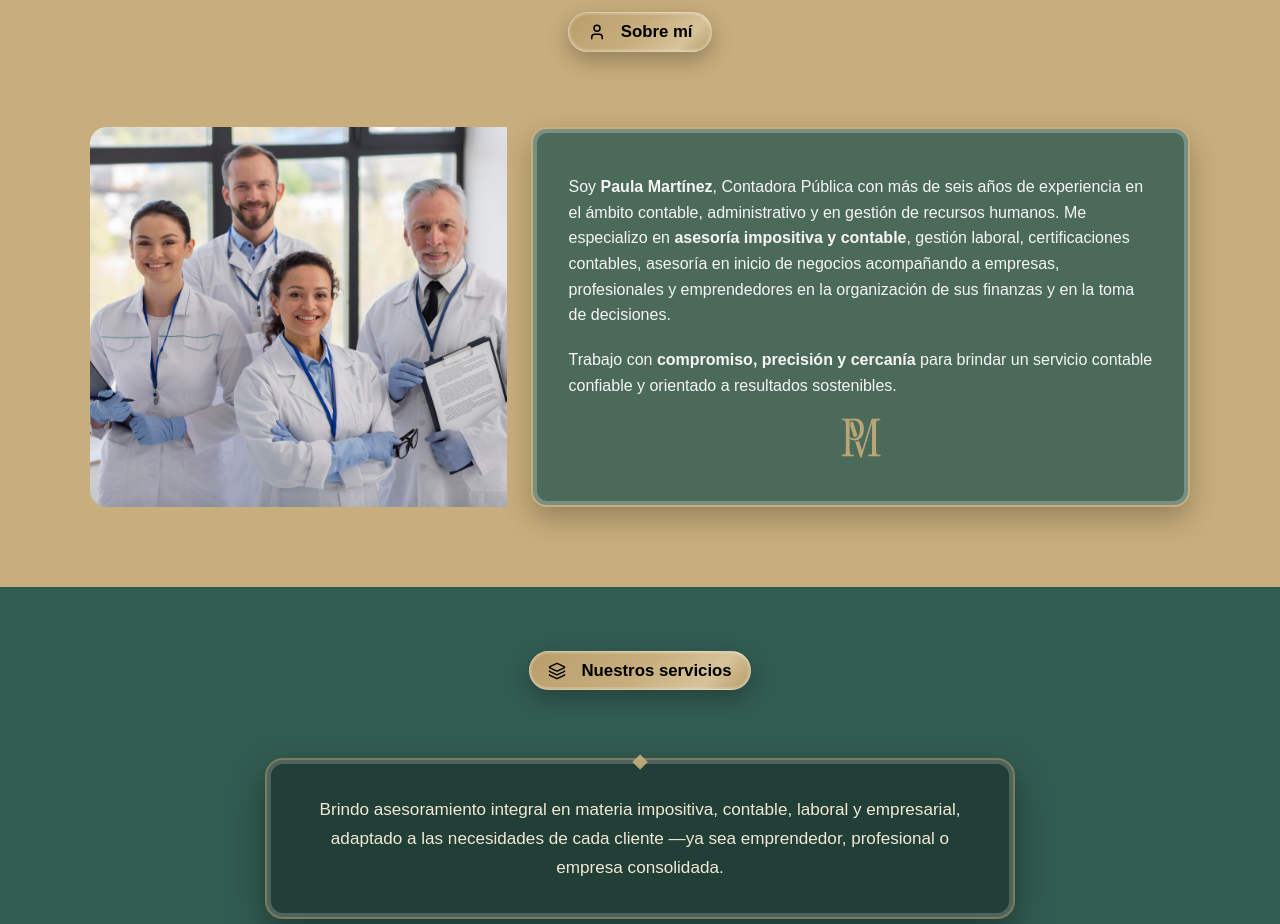
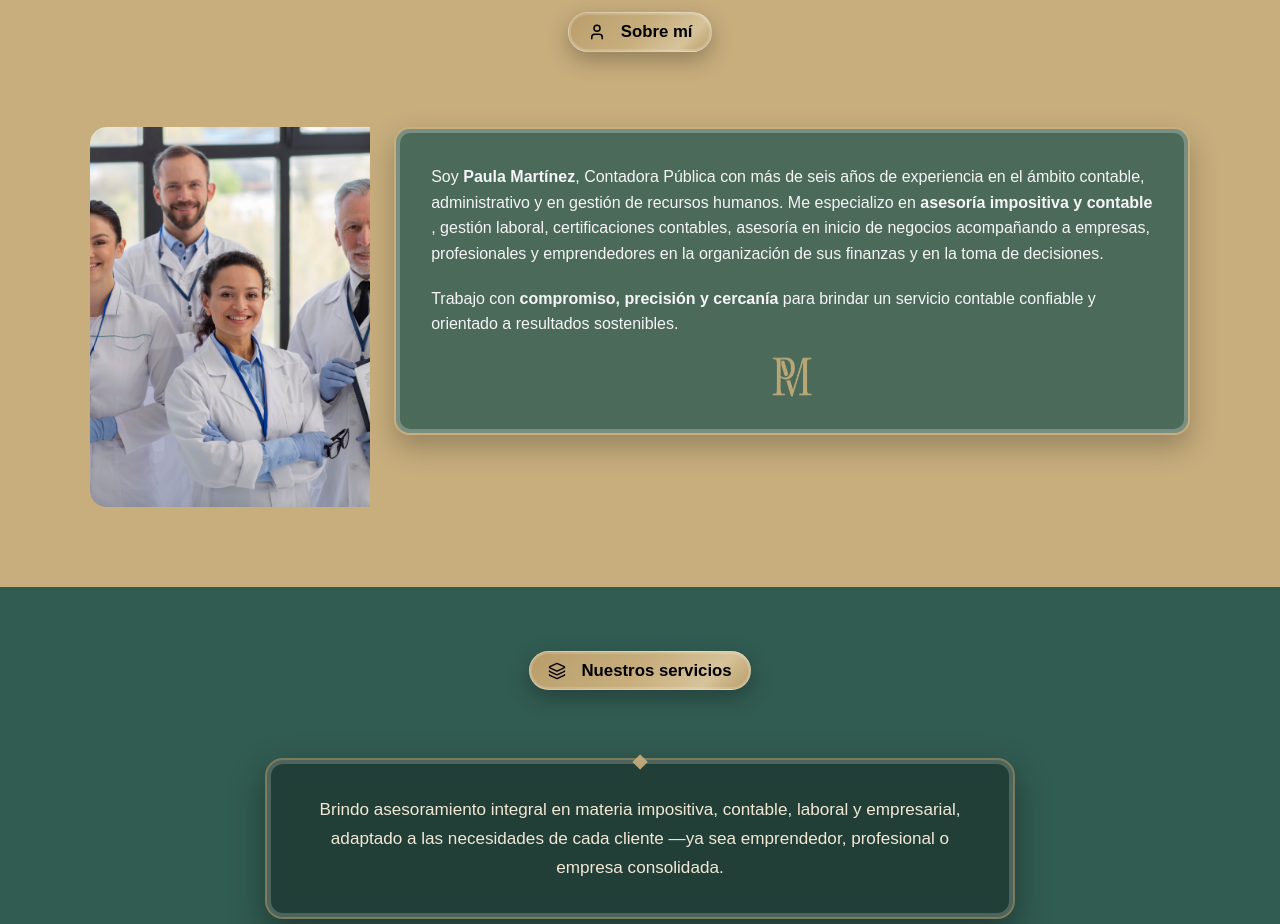
Before and after one commit to franco-barros/Martinez, a Next.js app: page / in a window 1280 px wide. Shown: the part 860-1784 px from the top of the page. Built offline with nearby package versions, Linux system fonts and the light colour scheme; a web font is replaced by a local one.

Commit message:
Add SlideInFromRight and SlideInFromLeft components

```diff
--- a/src/components/aboutus/AboutUs.tsx
+++ b/src/components/aboutus/AboutUs.tsx
@@ -4,6 +4,8 @@
 import Image from "next/image";
 import styles from "../../styles/about/AboutUs.module.css";
 import { FadeInOnScroll } from "../shared/fadeInonscroll";
+import { SlideInFromLeft } from "../shared/slideInfromleft";
+import { SlideInFromRight } from "../shared/slideInfromright";
 import { User } from "lucide-react";
 
 const AboutUs: React.FC = () => {
@@ -22,6 +24,7 @@
             MOBILE VERSION
         ============================ */}
         <div className={styles.mobileLayout}>
+          <SlideInFromLeft>
             <div className={styles.mobileImage}>
               <Image
                 src="/images/professionals.png"
@@ -31,14 +34,17 @@
                 priority
               />
             </div>
+          </SlideInFromLeft>
 
+          <SlideInFromRight>
             <div className={styles.infoWrapper}>
               <div className={styles.textWrapper}>
                 <p>
                   Soy <strong>Paula Martínez</strong>, Contadora Pública con más
                   de seis años de experiencia en el ámbito contable,
-                administrativo y en gestión de recursos humanos. Me especializo
-                en <strong>asesoría impositiva y contable</strong>, gestión
+                  administrativo y en gestión de recursos humanos. Me
+                  especializo en{" "}
+                  <strong> asesoría impositiva y contable </strong>, gestión
                   laboral, certificaciones contables, asesoría en inicio de
                   negocios acompañando a empresas, profesionales y emprendedores
                   en la organización de sus finanzas y en la toma de decisiones.
@@ -61,12 +67,14 @@
                 </div>
               </div>
             </div>
+          </SlideInFromRight>
         </div>
 
         {/* ============================
             DESKTOP VERSION
         ============================ */}
         <div className={styles.desktopLayout}>
+          <SlideInFromLeft>
             <div className={styles.imageWrapper}>
               <Image
                 src="/images/professionals.png"
@@ -76,14 +84,17 @@
                 priority
               />
             </div>
+          </SlideInFromLeft>
 
+          <SlideInFromRight>
             <div className={styles.infoWrapper}>
               <div className={styles.textWrapper}>
                 <p>
                   Soy <strong>Paula Martínez</strong>, Contadora Pública con más
                   de seis años de experiencia en el ámbito contable,
-                administrativo y en gestión de recursos humanos. Me especializo
-                en <strong>asesoría impositiva y contable</strong>, gestión
+                  administrativo y en gestión de recursos humanos. Me
+                  especializo en{" "}
+                  <strong> asesoría impositiva y contable </strong>, gestión
                   laboral, certificaciones contables, asesoría en inicio de
                   negocios acompañando a empresas, profesionales y emprendedores
                   en la organización de sus finanzas y en la toma de decisiones.
@@ -106,6 +117,7 @@
                 </div>
               </div>
             </div>
+          </SlideInFromRight>
         </div>
       </FadeInOnScroll>
     </section>
--- /dev/null
+++ b/src/components/shared/slideInfromleft/SlideInFromLeft.tsx
@@ -0,0 +1,31 @@
+"use client";
+
+import { motion } from "framer-motion";
+import { useInView } from "react-intersection-observer";
+import { ReactNode } from "react";
+
+interface SlideInFromLeftProps {
+  children: ReactNode;
+  delay?: number;
+}
+
+export default function SlideInFromLeft({
+  children,
+  delay = 0,
+}: Readonly<SlideInFromLeftProps>) {
+  const { ref, inView } = useInView({
+    triggerOnce: true,
+    threshold: 0.1,
+  });
+
+  return (
+    <motion.div
+      ref={ref}
+      initial={{ opacity: 0, x: -80 }}
+      animate={inView ? { opacity: 1, x: 0 } : {}}
+      transition={{ duration: 0.6, ease: "easeOut", delay }}
+    >
+      {children}
+    </motion.div>
+  );
+}
--- /dev/null
+++ b/src/components/shared/slideInfromleft/index.ts
@@ -0,0 +1 @@
+export { default as SlideInFromLeft } from "./SlideInFromLeft";
--- /dev/null
+++ b/src/components/shared/slideInfromright/SlideInFromRight.tsx
@@ -0,0 +1,31 @@
+"use client";
+
+import { motion } from "framer-motion";
+import { useInView } from "react-intersection-observer";
+import { ReactNode } from "react";
+
+interface SlideInFromRightProps {
+  children: ReactNode;
+  delay?: number;
+}
+
+export default function SlideInFromRight({
+  children,
+  delay = 0,
+}: Readonly<SlideInFromRightProps>) {
+  const { ref, inView } = useInView({
+    triggerOnce: true,
+    threshold: 0.1,
+  });
+
+  return (
+    <motion.div
+      ref={ref}
+      initial={{ opacity: 0, x: 80 }}
+      animate={inView ? { opacity: 1, x: 0 } : {}}
+      transition={{ duration: 0.6, ease: "easeOut", delay }}
+    >
+      {children}
+    </motion.div>
+  );
+}
--- /dev/null
+++ b/src/components/shared/slideInfromright/index.ts
@@ -0,0 +1 @@
+export { default as SlideInFromRight } from "./SlideInFromRight";
```
Also changed, not shown: src/components/contactme/ContactMe.tsx (+14 -6 lines). Lines whose indentation alone changed are shown as unchanged.
